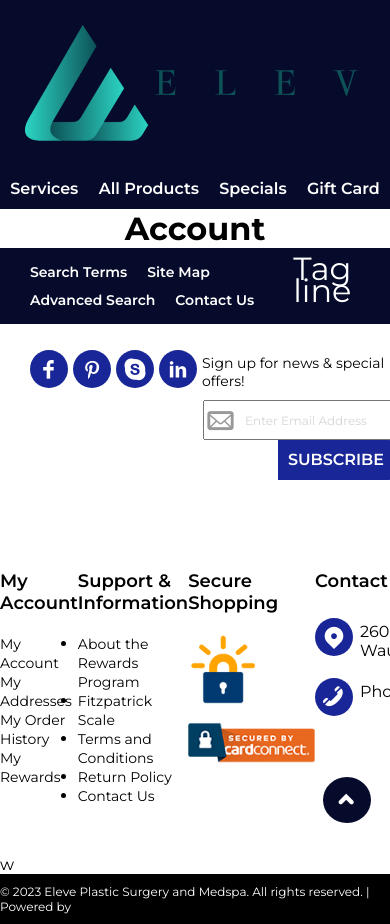
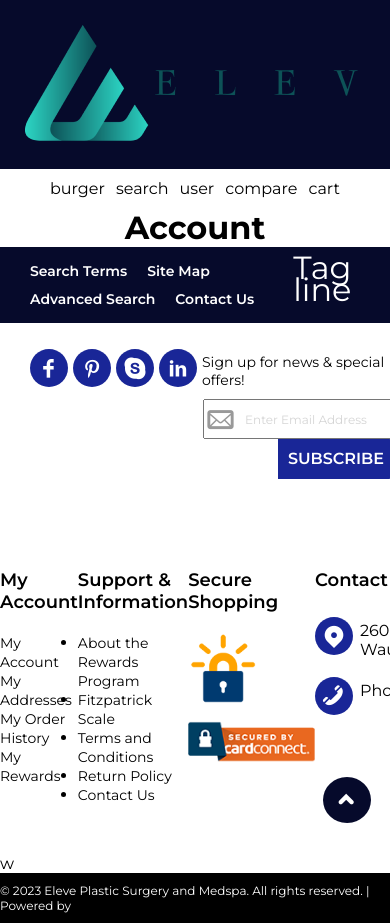
Before and after one commit to Yurella86/shop-derm-react, a React (Create React App) app: page /account in a window 390 px wide. Shown: the top 924 px of the page. Built offline with nearby package versions, Linux system fonts and the light colour scheme; no server answers.

Commit message:
structure mob main menu

```diff
--- a/src/components/Header/header.jsx
+++ b/src/components/Header/header.jsx
@@ -13,9 +13,7 @@ function Header() {
             <div className='header-mob-container'>
                 <div className='logo-wrapper'>
                     <Link to='/'>
-
                         <img src={logo} alt="Plastic Surgery and MedSpa" />
-
                     </Link>
                 </div>
             </div>
@@ -61,9 +59,22 @@ function Header() {
                 </div>
             </div>
             <div className='main-menu'>
-                <Categories
-                    onclickItem={(name) => console.log(name)}
-                    items={category} />
+                <div className='desk-main-menu'>
+                    <Categories
+                        onclickItem={(name) => console.log(name)}
+                        items={category} />
+                </div>
+                <div class="mob-main-menu">
+                    <div className='wrapper-mob-menu'>
+                        <div className='flex-hr-container'>
+                            <div className="item">burger</div>
+                            <div className="item">search</div>
+                            <div className="item">user</div>
+                            <div className="item">compare</div>
+                            <div className="item">cart</div>
+                        </div>
+                    </div>
+                </div>
             </div>
         </div>
     )
--- a/src/style/extend.scss
+++ b/src/style/extend.scss
@@ -55,3 +55,9 @@ button {
         color: $button-color-hover;
     }
 }
+
+.flex-hr-container {
+    display: flex;
+    flex-direction: row;
+    justify-content: space-between;
+}
--- a/src/style/scss/Header/header.scss
+++ b/src/style/scss/Header/header.scss
@@ -11,6 +11,14 @@
 
     .main-menu {
         background-color: $primary-color;
+
+        .mob-main-menu {
+            background-color: $light-color;
+
+            .wrapper-mob-menu {
+                padding: 10px 50px;
+            }
+        }
     }
 
     .header-fl-container {
@@ -146,13 +154,15 @@
 }
 
 @media screen and (max-width: 768px) {
-    .header-desk-container {
+    .header-desk-container,
+    .desk-main-menu {
         display: none;
     }
 }
 
 @media screen and (min-width: 768px) {
-    .header-mob-container {
+    .header-mob-container,
+    .mob-main-menu {
         display: none;
     }
 }
```
